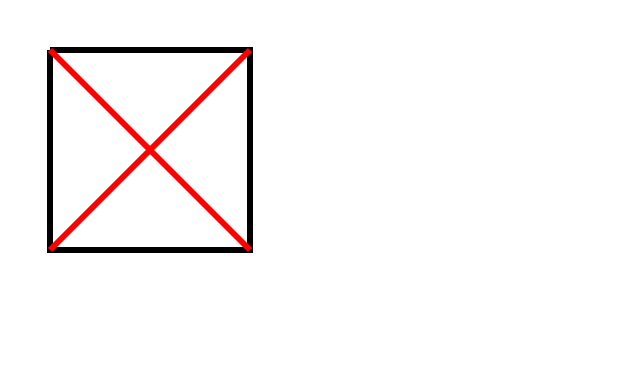
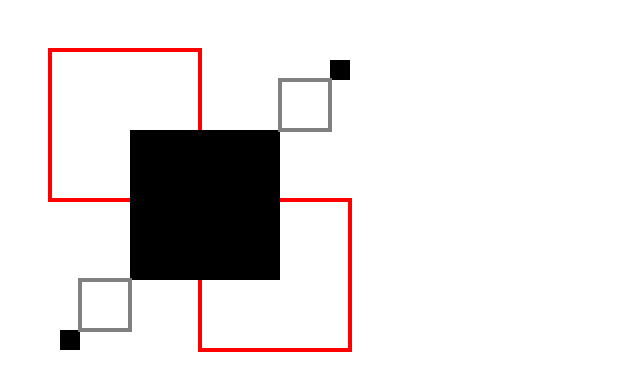
Before and after one commit to EHB-MCT/dev1-exercises-RedmarMorales, a plain HTML site: page index.html in a window 1280 px wide. Shown: the whole page, without its empty margins (0-640 px from the left). Drawn offline with Linux system fonts and the light colour scheme.

Commit message:
EX. 3 KLAAR

```diff
--- /dev/null
+++ b/exercises/1-functions/1-3-rectangles.js
@@ -0,0 +1,33 @@
+"use strict";
+
+let canvas = document.querySelector('canvas');
+canvas.width = window.innerWidth;
+canvas.height = window.innerHeight;
+let context = canvas.getContext('2d');
+
+drawRect();
+
+function drawRect() {
+    context.lineWidth = 4;
+
+    context.beginPath();
+    context.strokeStyle = 'red';
+    context.rect(50, 50, 150, 150);
+    context.rect(200, 200, 150, 150);
+    context.stroke();
+
+    context.beginPath();
+    context.rect(130, 130, 150, 150);
+    context.fill();
+
+    context.beginPath();
+    context.rect(60, 330, 20, 20);
+    context.rect(330, 60, 20, 20);
+    context.fill();
+
+    context.beginPath();
+    context.strokeStyle = 'gray';
+    context.rect(80, 280, 50, 50);
+    context.rect(280, 80, 50, 50);
+    context.stroke();
+}
--- a/index.html
+++ b/index.html
@@ -1,7 +1,7 @@
 <html>
 
 <head>
-    <script src="exercises/1-functions/1-2-colored-box.js" type="module"></script>
+    <script src="exercises/1-functions/1-3-rectangles.js" type="module"></script>
     <link rel="stylesheet" type="text/css" href="styles/index.css" />
 </head>
 
```
